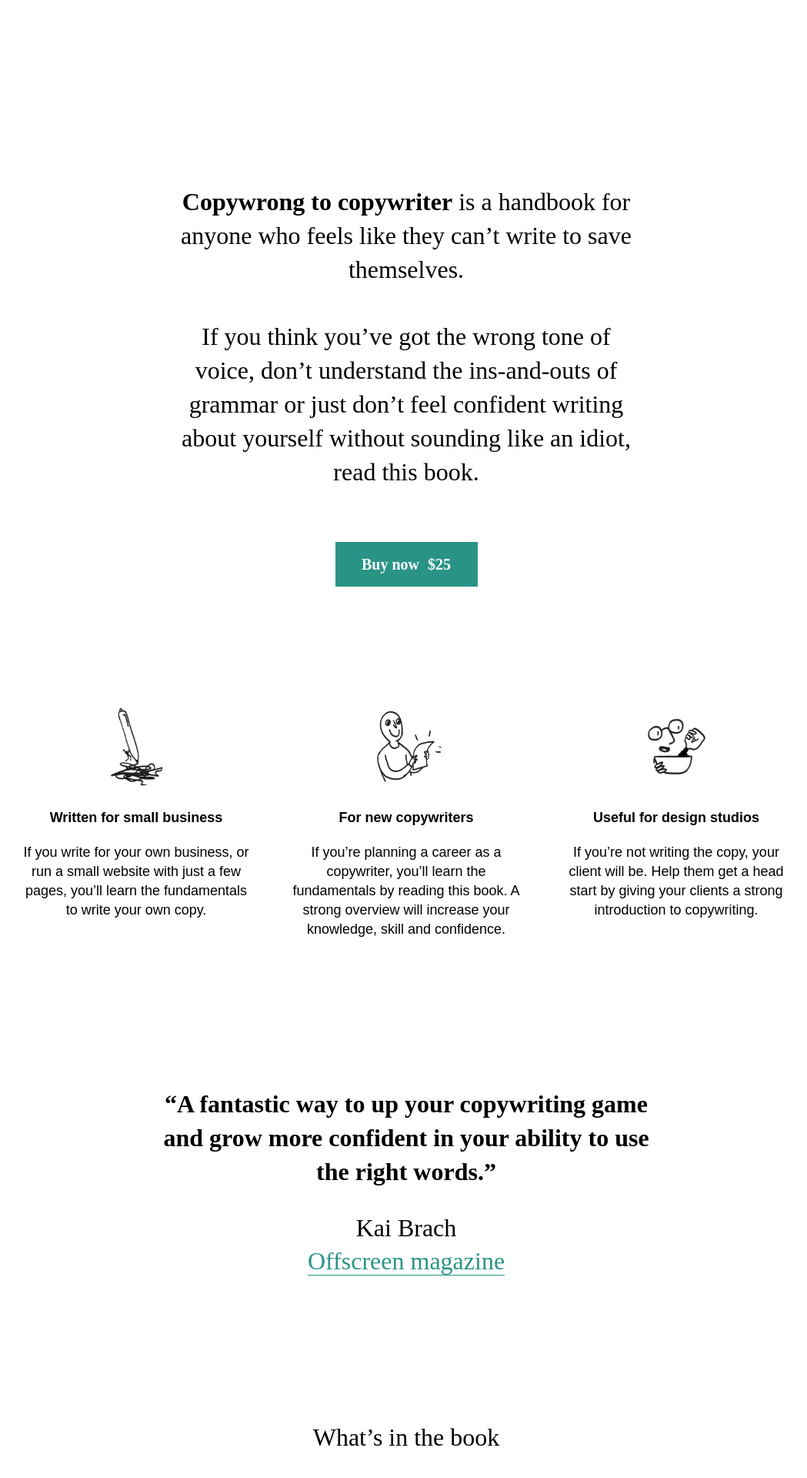
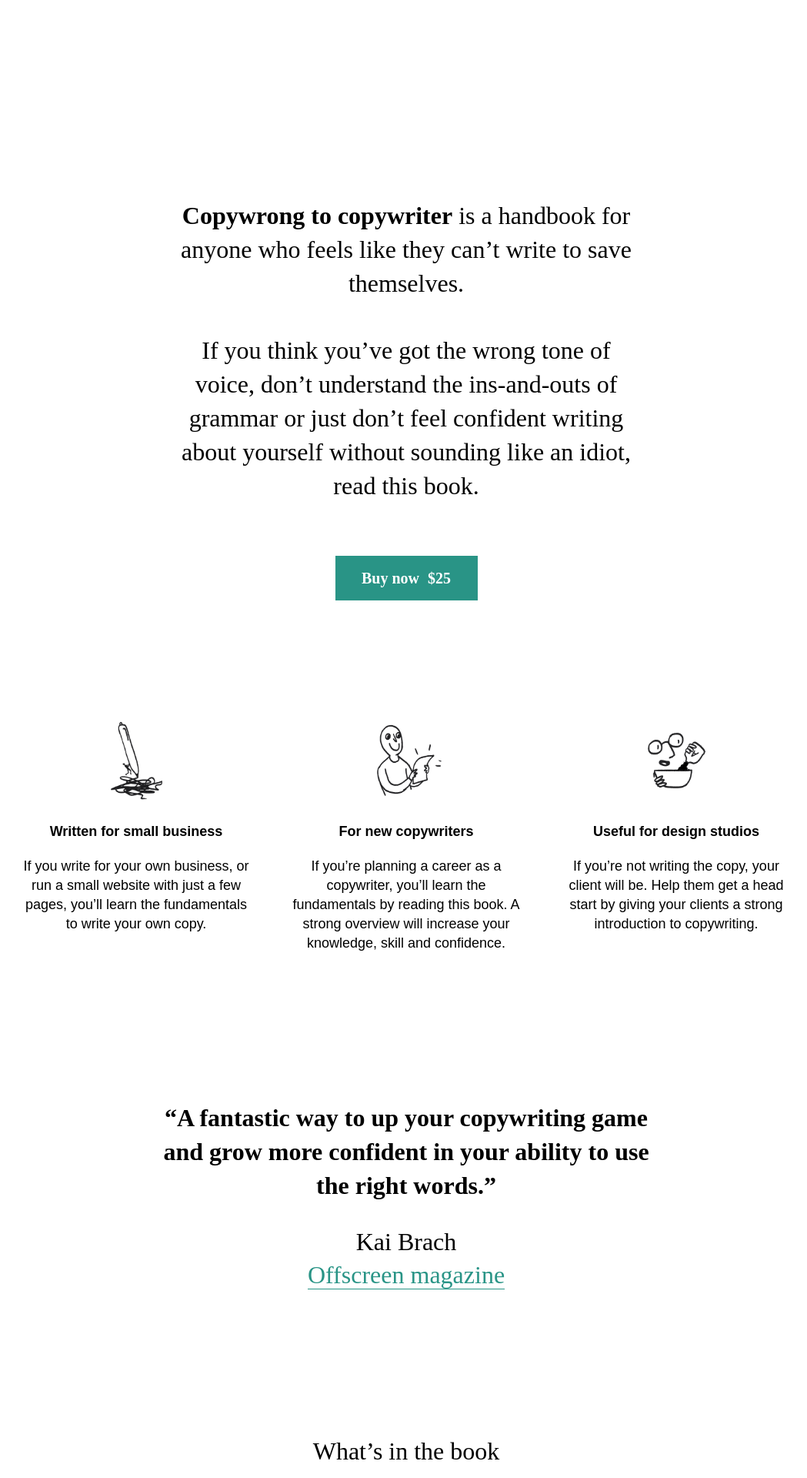
Before and after one commit to copywrongtocopywriter/copywrongtocopywriter.github.io, a Jekyll site: the page built from index.markdown, in a window 1280 px wide. Shown: the part 1970-3890 px from the top of the page at 77% size, without its empty margins (112-1161 px from the left). Built offline with Jekyll 4.4.1, drawn with Linux system fonts in a browser that asks for light colours; nearby versions of some CDN libraries; some web fonts are replaced; library files that are not in the unit come from our copies; comment, search, counter and statistics services are not loaded.

Commit message:
Add styles

```diff
--- a/_layouts/homepage.html
+++ b/_layouts/homepage.html
@@ -10,6 +10,8 @@
     <meta name="description" content="">
     <meta name="viewport" content="width=device-width, initial-scale=1.0, maximum-scale=1.0, user-scalable=no">
     <link rel="icon" type="image/png" href="assets/favicon.png">
+    <link href="assets/normalize.css" rel="stylesheet">
+    <link href="assets/flickity.css" rel="stylesheet">
     <link href="assets/style.css" rel="stylesheet">
   </head>
   <body>
```
